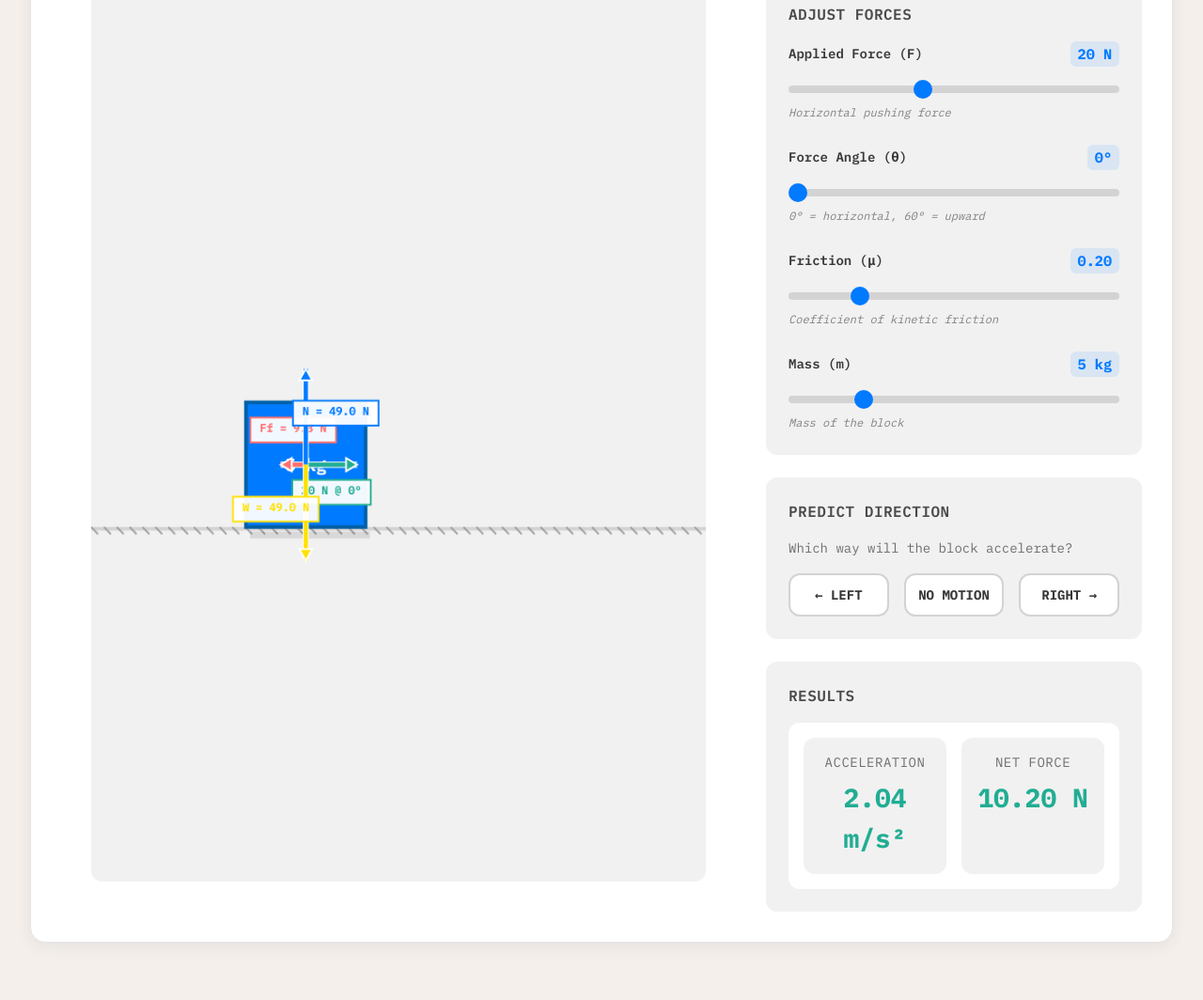
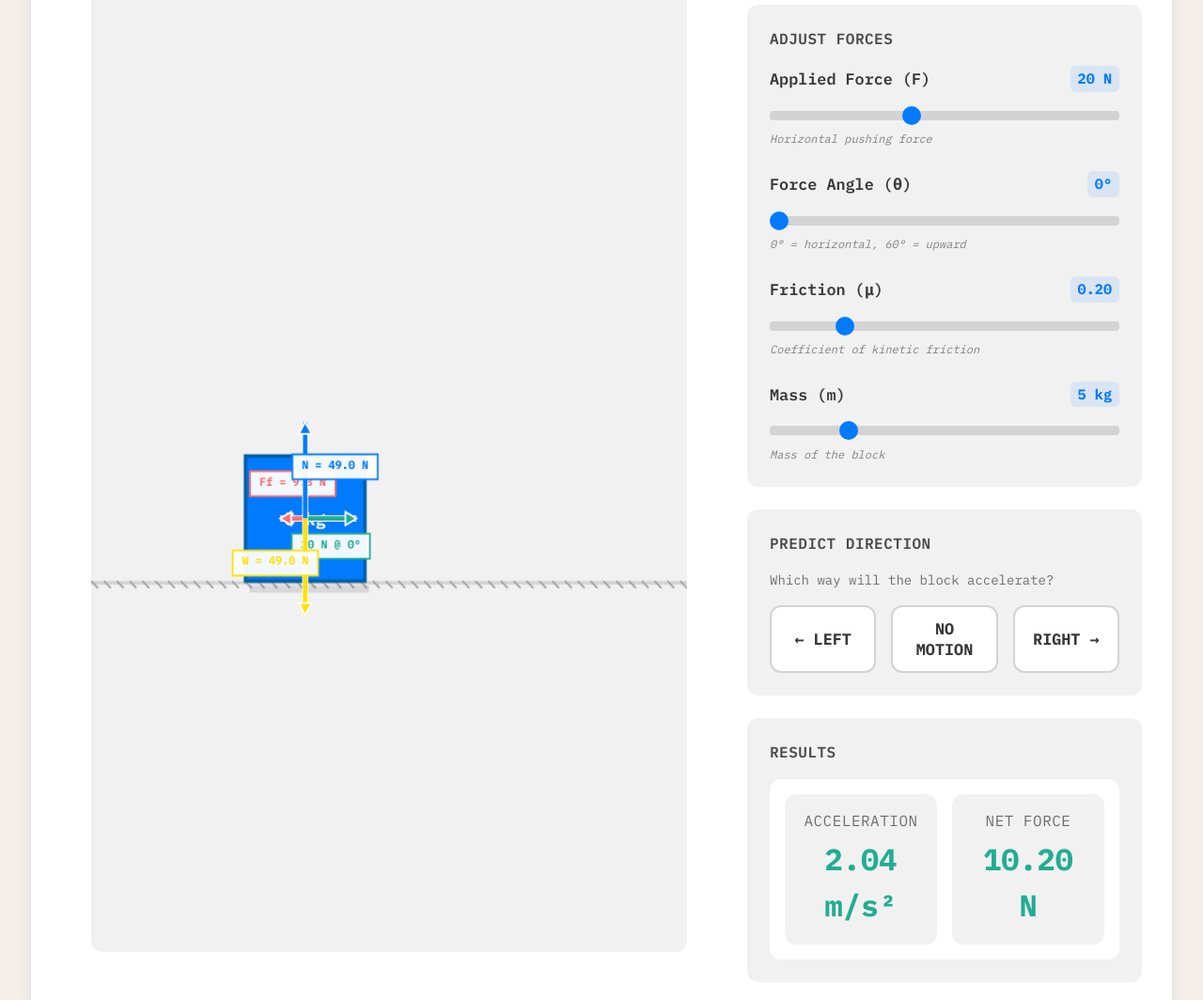
Before and after one commit to el2060/mef5_7172, a website built with Vite: page index.html in a window 1280 px wide. Shown: the part 591-1655 px from the top of the page at 94% size. Before the commit the page ends 1626 px from the top, so only its background shows below. Built offline with nearby package versions, Linux system fonts and the light colour scheme.

Commit message:
fix(build): remove unused fields in Chapter 7.1 to satisfy TS6133; UI clamp sizing + spacing polish

```diff
--- a/src/chapter71.ts
+++ b/src/chapter71.ts
@@ -19,8 +19,7 @@ export class Chapter71Simulator {
 
   // UI state
   private predictedDirection: 'left' | 'right' | 'none' | null = null;
-  private feedback: string = '';
-  private feedbackType: 'success' | 'error' | 'info' = 'info';
+
 
   // Animation state
   private blockX: number = 150;
@@ -286,7 +285,6 @@ export class Chapter71Simulator {
 
   private clearPrediction() {
     this.predictedDirection = null;
-    this.feedback = '';
     document.querySelectorAll('.direction-btn').forEach(b => {
       b.classList.remove('selected', 'correct', 'incorrect');
     });
--- a/src/style.css
+++ b/src/style.css
@@ -33,12 +33,12 @@
   /* Typography */
   --font-mono: "IBM Plex Mono", Menlo, Consolas, "Liberation Mono", monospace;
 
-  --fs-h1: 2.5rem;
-  --fs-h2: 2rem;
-  --fs-h3: 1.5rem;
-  --fs-body: 1.125rem;
-  --fs-small: 0.875rem;
-  --fs-label: 1rem;
+  --fs-h1: clamp(2.25rem, 2.2vw + 1.5rem, 2.75rem);
+  --fs-h2: clamp(1.75rem, 1.6vw + 1rem, 2.25rem);
+  --fs-h3: clamp(1.25rem, 0.9vw + 0.9rem, 1.6rem);
+  --fs-body: clamp(1.05rem, 0.6vw + 0.9rem, 1.2rem);
+  --fs-small: clamp(0.95rem, 0.4vw + 0.7rem, 1rem);
+  --fs-label: clamp(1rem, 0.3vw + 0.9rem, 1.05rem);
 
   --lh-heading: 1.2;
   --lh-body: 1.55;
@@ -83,7 +83,7 @@ body {
 
 /* App Container */
 #app {
-  max-width: 1280px;
+  max-width: 1360px;
   margin: 0 auto;
 }
 
@@ -206,9 +206,9 @@ body {
 /* Chapter Title */
 .chapter-title {
   font-size: var(--fs-h2);
-  font-weight: 600;
+  font-weight: 700;
   line-height: var(--lh-heading);
-  margin-bottom: var(--space-1);
+  margin-bottom: var(--space-2);
 }
 
 .chapter-subtitle {
@@ -220,7 +220,7 @@ body {
 /* Two Column Layout */
 .simulator-layout {
   display: grid;
-  grid-template-columns: 1fr 400px;
+  grid-template-columns: 1.2fr 420px;
   gap: var(--space-4);
 }
 
@@ -228,6 +228,9 @@ body {
   .simulator-layout {
     grid-template-columns: 1fr;
   }
+  .canvas-area { min-height: 480px; padding: var(--space-3); }
+  .canvas-container { min-height: 420px; }
+  .chapter-selector { margin-bottom: var(--space-3); }
 }
 
 /* Canvas Area */
@@ -290,7 +293,7 @@ body {
   justify-content: space-between;
   align-items: center;
   margin-bottom: var(--space-1);
-  font-size: var(--fs-small);
+  font-size: var(--fs-label);
   font-weight: 600;
 }
 
@@ -313,7 +316,7 @@ body {
 
 input[type="range"] {
   width: 100%;
-  height: 8px;
+  height: 10px;
   border-radius: 4px;
   background: var(--md-border);
   outline: none;
@@ -366,7 +369,7 @@ input[type="range"]:focus::-webkit-slider-thumb {
   font-size: var(--fs-label);
   font-weight: 700;
   text-transform: uppercase;
-  padding: 10px 16px;
+  padding: 12px 18px;
   border-radius: var(--radius-xl);
   border: 1px solid transparent;
   cursor: pointer;
@@ -415,7 +418,7 @@ input[type="range"]:focus::-webkit-slider-thumb {
 
 .direction-btn {
   font-family: var(--font-mono);
-  font-size: var(--fs-small);
+  font-size: var(--fs-label);
   font-weight: 700;
   text-transform: uppercase;
   padding: 12px;
@@ -506,7 +509,7 @@ input[type="range"]:focus::-webkit-slider-thumb {
 }
 
 .stat-value {
-  font-size: 1.75rem;
+  font-size: clamp(1.6rem, 1.2vw + 1.2rem, 2rem);
   font-weight: 700;
   color: var(--md-blue);
 }
```
Also changed, not shown: 1 other file.
